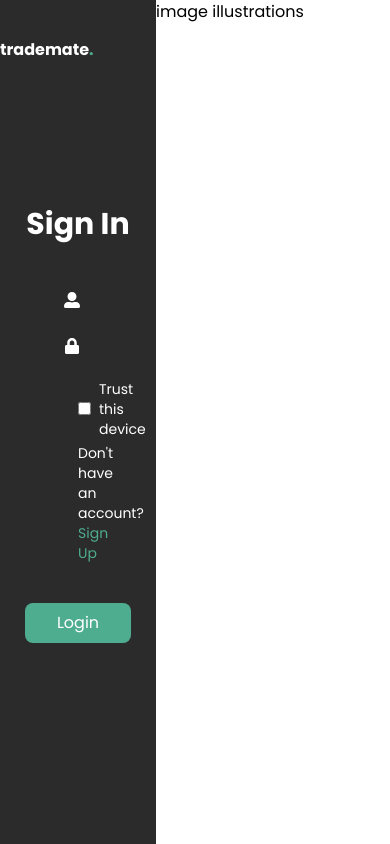
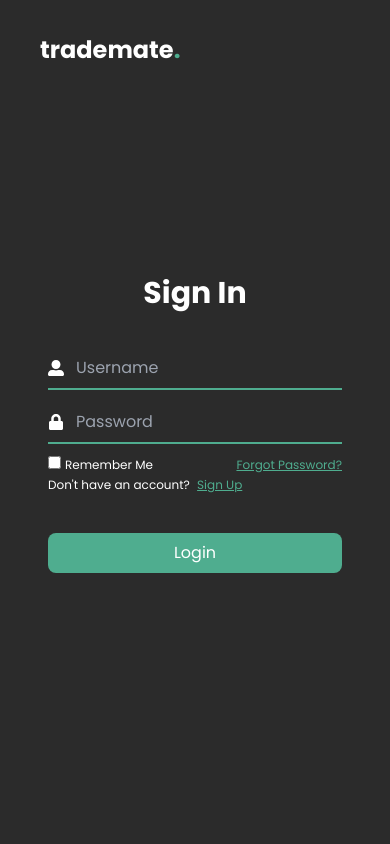
Before and after one commit to teoyi/trademate, a React (Vite) app in the folder client/: page /login in a window 390 px wide. Built offline with nearby package versions, Linux system fonts and the light colour scheme.

Commit message:
Completed login page design plus responsiveness

```diff
--- a/client/src/components/Auth/Login.tsx
+++ b/client/src/components/Auth/Login.tsx
@@ -5,38 +5,41 @@ import { FaUserAlt, FaLock } from "react-icons/fa";
 const Login = () => {
   return (
     <div className="h-screen flex flex-row">
-      <div className="w-2/5 flex flex-col justify-center items-center">
+      <div className="w-full lg:w-2/5 flex flex-col justify-center items-center">
         <h1 className="text-[30px] font-bold mb-10">Sign In</h1>
-        <form className="flex flex-col px-20 justify-center w-5/6">
-          <div className="flex flex-row items-center justify-center mb-5">
+        <form className="flex flex-col px-12 justify-center w-full lg:w-5/6 max-w-[500px]">
+          <div className="flex flex-row items-center justify-center mb-5 border-b-2 border-accent pb-2">
             {/* <label htmlFor='username' className='hidden text-sm mb-3'>
               Username:
             </label> */}
             <i className="text-md mr-3"><FaUserAlt /></i>
-            <input type="text" id="username" autoComplete='off' placeholder="Username" required className="bg-transparent border-b-2 border-accent w-full focus:outline-0"/>
+            <input type="text" id="username" autoComplete='off' placeholder="Username" required className="bg-transparent  w-full focus:outline-0"/>
           </div>
-          <div className="flex flex-row items-center justify-center mb-5">
+          <div className="flex flex-row items-center justify-center mb-3 border-b-2 border-accent pb-2">
             <label htmlFor='password' className="hidden text-sm mb-3 display">
               Password:
             </label>
             <i className="text-md mr-3"><FaLock /></i>
-            <input type="password" id="password" placeholder="Password" required className="bg-transparent border-b-2 border-accent w-full focus:outline-0" />
+            <input type="password" id="password" placeholder="Password" required className="bg-transparent  w-full focus:outline-0" />
           </div>
-          <div className='flex flex-row justify-start items-center mb-1'>
-            <input type="checkbox" id="persist" />
-            <label htmlFor='persist' className="text-sm ml-2">
-              Trust this device
-            </label>
+          <div className='flex flex-row justify-between items-center text-xs mb-1'>
+            <div>
+              <input type="checkbox" id="persist" />
+              <label htmlFor='persist' className="ml-1">
+                Remember Me
+              </label>
+            </div>
+            <Link to="/forgot" className="text-accent underline">Forgot Password?</Link>
           </div>
-          <div className='text-sm mb-10'>
-            Don't have an account? <Link to="/register" className='text-accent'>Sign Up</Link>
+          <div className='text-xs mb-10'>
+            Don't have an account? <Link to="/register" className='text-accent ml-1 underline'>Sign Up</Link>
           </div>
           <div className="flex justify-center items-center">
-            <button className="text-md bg-accent py-2 px-8 rounded-lg">Login</button>
+            <button className="text-md bg-accent py-2 w-full rounded-lg">Login</button>
           </div>
         </form>
       </div>
-      <div className="w-3/5 bg-white text-black">image illustrations</div>
+      <div className="hidden lg:block w-3/5  h-full text-black bg-login-img bg-cover brightness-75"></div>
     </div>
   )
 }
--- a/client/src/components/Layout/AuthLayout.tsx
+++ b/client/src/components/Layout/AuthLayout.tsx
@@ -5,7 +5,7 @@ const Layout = () => {
   return (
     <div className="App bg-base h-full text-primary-text flex justify-center font-poppins">
       <div className="w-full">
-          <nav className='w-full absolute flex flex-row justify-between items-center h-[100px] xl:px-10 2xl:px-10'>
+          <nav className='w-full absolute flex flex-row justify-between items-center h-[100px] px-10 xl:px-10 2xl:px-10'>
             <AuthNavbar />
           </nav>
           <main className=''>
--- a/client/src/components/Nav/AuthNavbar.tsx
+++ b/client/src/components/Nav/AuthNavbar.tsx
@@ -3,7 +3,7 @@ import { BsArrowLeft } from "react-icons/bs";
 
 const Navbar = () => {
   return (
-    <h1 className=" font-bold xl:text-[27px]">
+    <h1 className=" font-bold text-[24px] xl:text-[27px]">
       <Link to="/">
           <span>trademate</span>
           <span className="text-accent">.</span>
--- a/client/tailwind.config.js
+++ b/client/tailwind.config.js
@@ -20,6 +20,9 @@ module.exports = {
       },
       spacing: {
         '20': '5rem',
+      },
+      backgroundImage: {
+        'login-img' : "url('/src/assets/login.jpg')",
       }
     },
   },
```
Also changed, not shown: 1 other file (tests, documents, lock files or other folders).
